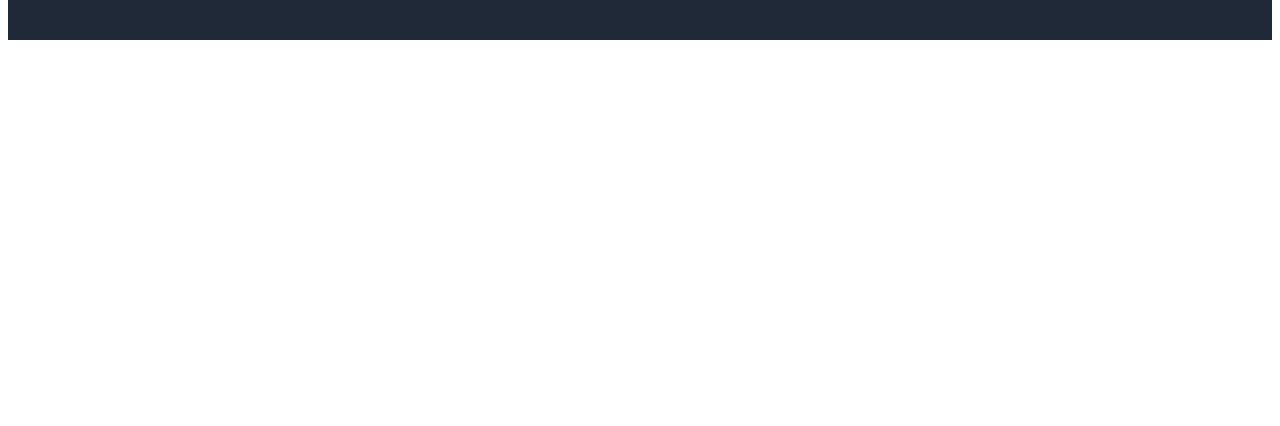
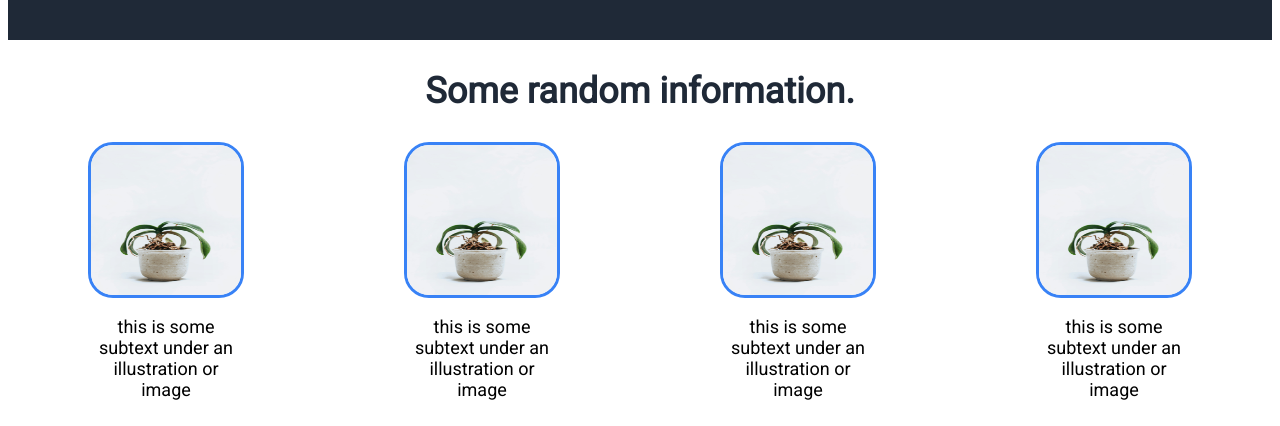
Before and after one commit to ana-ruth/Landing-Page, a plain HTML site: page index.html in a window 1280 px wide. Shown: the part 426-852 px from the top of the page. Before the commit the page ends 800 px from the top, so only its background shows below. Drawn offline with Linux system fonts and the light colour scheme.

Commit message:
Information section

```diff
--- a/index.html
+++ b/index.html
@@ -46,6 +46,36 @@
     </div>
 
 
+    <div class="information">
+        <h2>Some random information.</h1>
+
+            <div class="pictures">
+                <div class="container">
+                    <img src="plant.jpg" alt="Plant">
+                    <p>this is some subtext under an illustration or image</p>
+                </div>
+
+                <div class="container">
+                    <img src="plant.jpg" alt="Plant">
+                    <p>this is some subtext under an illustration or image</p>
+
+                </div>
+
+                <div class="container">
+                    <img src="plant.jpg" alt="Plant" >
+                    <p>this is some subtext under an illustration or image</p>
+
+                </div>
+
+                <div class="container">
+                    <img src="plant.jpg" alt="Plant">
+                    <p>this is some subtext under an illustration or image</p>
+
+                </div>
+
+            </div>
+
+    </div>
 
 
 
--- a/main.css
+++ b/main.css
@@ -35,7 +35,7 @@ a{
 
 .header .container{
     width: 50%;
-    justify-content:center;
+    justify-content:space-around;
 }
 
 .child{
@@ -80,3 +80,37 @@ button {
     border-radius: 10px;
     border: 0;
 }
+
+h2 {
+    display: flex;
+    justify-content: center;
+    color: #1F2937;
+    font-size: 36px;
+
+}
+
+.pictures{
+    display: flex;
+    flex-direction: row;
+    justify-content: space-around;
+
+}
+
+.pictures .container{
+    display: flex;
+    flex-direction: column;
+}
+
+.information img{
+    border-radius: 25px;
+    border: 3px solid #3882F6;
+    width: 150px;
+    height: 150px;
+}
+
+.information p{
+    font-size: 18px;
+    width:150px;
+    text-align: center;
+
+}
```
Also changed, not shown: plant.jpg (added), 1 other file.
